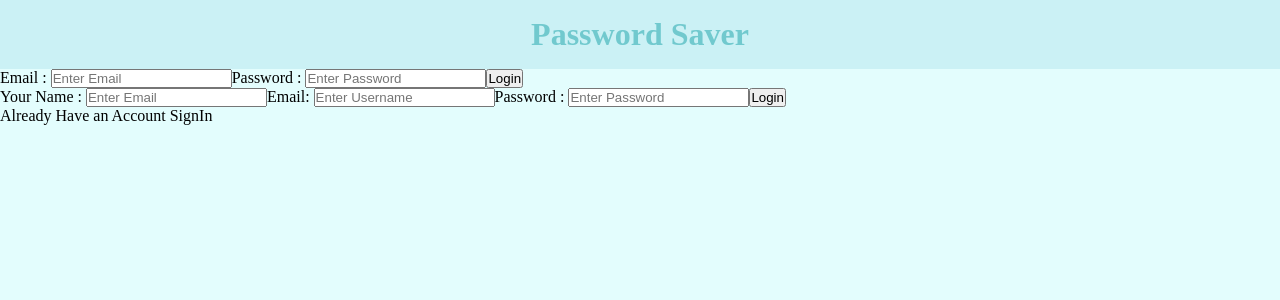
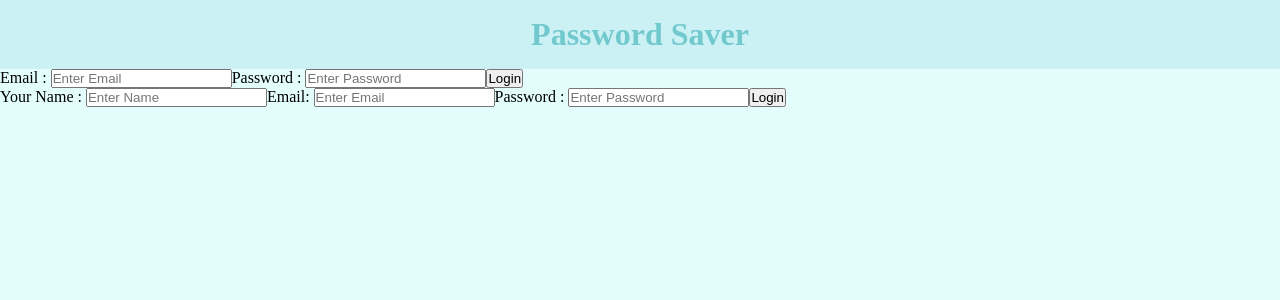
Before and after one commit to H-BAHDON/password-saver, a React (Create React App) app: page / in a window 1280 px wide. Shown: the top 300 px of the page. Built offline with nearby package versions, Linux system fonts and the light colour scheme.

Commit message:
Summary Updated

```diff
--- a/package.json
+++ b/package.json
@@ -11,6 +11,7 @@
     "react-dom": "^18.2.0",
     "react-router-dom": "^6.8.2",
     "react-scripts": "5.0.1",
+    "react-toastify": "^9.1.1",
     "web-vitals": "^2.1.4"
   },
   "scripts": {
--- a/public/index.html
+++ b/public/index.html
@@ -13,7 +13,7 @@
 
     <link rel="manifest" href="%PUBLIC_URL%/manifest.json" /> -->
 
-    <title>React App</title>
+    <title>Password-Saver</title>
   </head>
   <body>
     <div id="root"></div>
--- a/src/components/Login.jsx
+++ b/src/components/Login.jsx
@@ -7,7 +7,7 @@ function Login() {
   return (
     <div className="login-container">
       <form>
-        <div class="container">
+        <div className="container">
             <label>Email : </label>
             <input type="email" placeholder="Enter Email" name="email" required/>
 
--- a/src/components/reg.jsx
+++ b/src/components/reg.jsx
@@ -1,12 +1,14 @@
 import React, { useState } from 'react'
 import { NavLink } from 'react-router-dom'
 import { useNavigate } from 'react-router-dom'
+import { ToastContainer, toast } from 'react-toastify';
+
 
 function Reg() {
 
-    const histroy = useNavigate();
+    const history = useNavigate();
 
-    const[date, setDate] = useState([])
+    const[data, setData] = useState([])
 
     const [details, setDetails] = useState({
       name: "",
@@ -14,27 +16,50 @@ function Reg() {
       password: "",
     })
 
+    console.log(details);
 
+    const handleChange = (e) => {
+        const { value, name } = e.target;
+
+        setDetails(() =>{
+          return {
+            ...details,
+            [name]: value
+          }
+        })
+    }
+
+    const handleClick = (e) => {
+        const {username, email, password} = details;
+
+        if (username && email && password === ""){
+          toast.error('name field is requred!');
+        }else{
+          console.log("data added succesfully");
+          history("/Login")
+          localStorage.setItem("Users",JSON.stringify([...data,details]));
+        }
+        e.preventDefault();
+
+    }
 
 
   return (
     <div>
     <form>
-        <div class="container">
+        <div className="container">
             <label>Your Name : </label>
-            <input type="text" placeholder="Enter Email" name="username" required/>
+            <input type="text" placeholder="Enter Name" onChange={handleChange} name="name" value={details.name} required/>
 
             <label>Email: </label>
-            <input type="email" placeholder="Enter Username" name="email" required/>
+            <input type="email" placeholder="Enter Email" onChange={handleChange} name="email" value={details.email} required/>
 
             <label>Password : </label>
-            <input type="password" placeholder="Enter Password" name="password" required/>
+            <input type="password" placeholder="Enter Password" onChange={handleChange} name="password" value={details.password} required/>
 
-            <button type="submit">Login</button>
-            <p className='mt-3'>Already Have an Account <span><NavLink to="/login">SignIn</NavLink></span> </p>
+            <button type="submit" onClick={handleClick}>Login</button>
         </div>
      </form>
-
     </div>
   )
 }
```
Also changed, not shown: 1 other file (tests, documents, lock files or other folders).
